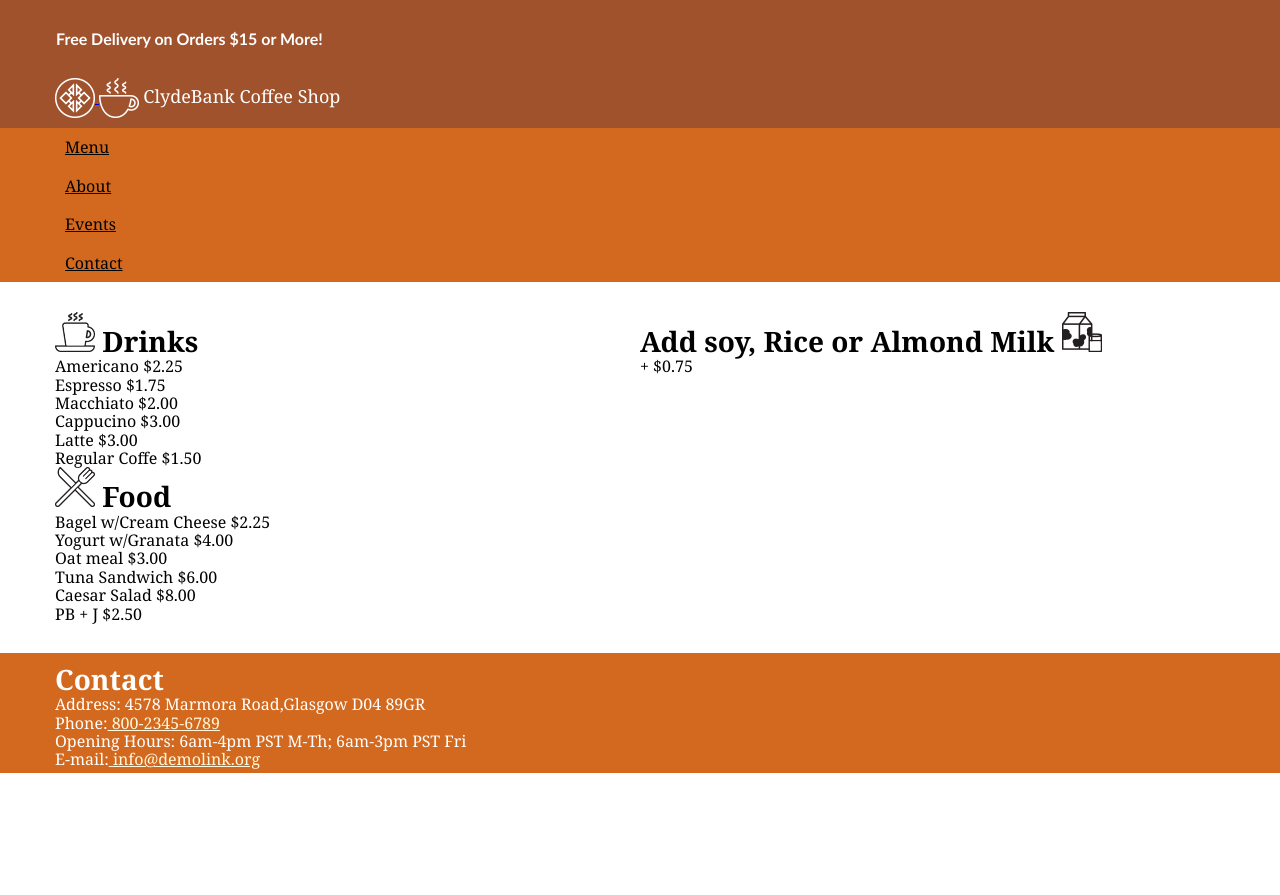
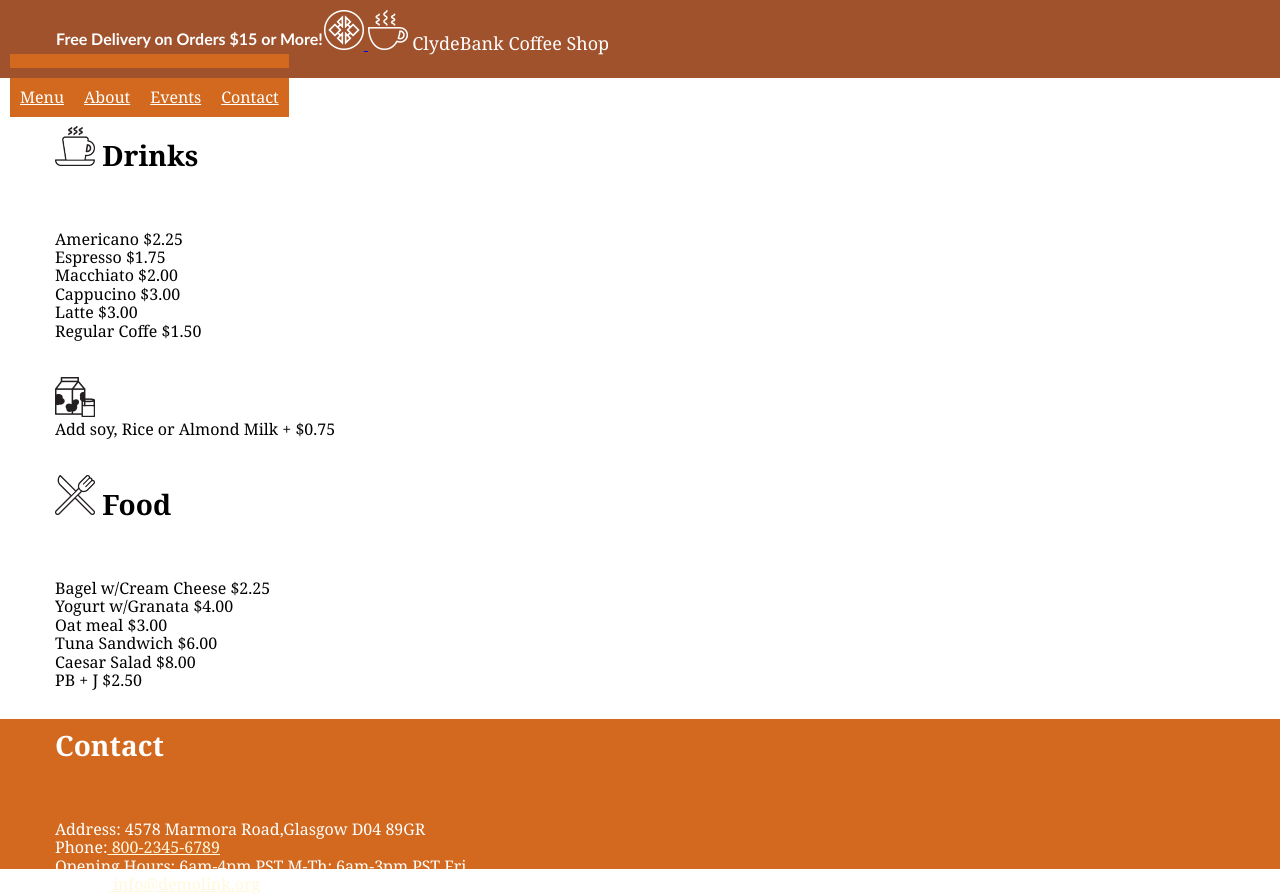
Before and after one commit to Clarkins22/Clarkins22.github.io, a plain HTML site: page index.html in a window 1280 px wide. Before the commit the page ends 800 px from the top, so only its background shows below. Drawn offline with Linux system fonts and the light colour scheme.

Commit message:
small changes

```diff
--- a/css/style.css
+++ b/css/style.css
@@ -5,6 +5,7 @@
     font-family: 'Gill Sans';
     padding: 20px 1px 30px;
     font-weight:bold;
+    float:inline-start
 
 }
 html {
@@ -40,6 +41,7 @@ h2 { font-size: 28px; }
 ul {
     list-style: none;
     padding-left: 0;
+    padding-top: 5%;
     font-weight: 400;
     font-style: normal;
     margin: 0;
@@ -76,6 +78,7 @@ header {
     display: inline-block;
     color: #fff;
     font-size: 18px;
+
 }
 
 .title-header .logo {
@@ -83,15 +86,26 @@ header {
 }
 
 .title-header .logo img {
-    vertical-align: middle;
+    vertical-align: left;
 }
 
-nav { background: chocolate; }
+.navigation-bar { background: chocolate;
+width:max-content;
+}
+
+nav li {float:left;
+background: chocolate;
+
+
+}
 
 nav li a {
     color: #000000;
     display: inline-block;
     padding: 10px 10px;
+    background: chocolate;
+    font-weight: 200;
+    color: #fff;
 }
 
 /* End Header */
@@ -102,7 +116,7 @@ footer {
     background: chocolate;
     color: #fff;
     padding: 10px;
-    height: 100px;
+    height: 130px;
 }
 
 footer a { color: cornsilk; }
--- a/index.html
+++ b/index.html
@@ -8,6 +8,7 @@
     <link rel="stylesheet" type="text/css" href="css/style.css">
 </head>
 <body>
+
 
  <header>
     <div class="container">
@@ -23,9 +24,8 @@
             <div class="title">ClydeBank Coffee Shop</div>
             </div>
     </div>
-</header>
     <nav>
-     <div class="container">
+        <div class="navigation-bar">
            <ul>
                <li class="active"><a href="index.html">Menu</a></li>
                <li><a href="about.html">About</a></li>
@@ -34,12 +34,16 @@
            </ul>
        </div>
    </nav>
+</header>
+
 <main>
     <div class="container">
         <div class="menu-item additional-items">
             <div class="title-item clearfix">
-                <h2><img src="images/drink_icon.png" alt="Icon"> Drinks</h2>
-                <h2>Add soy, Rice or Almond Milk <img src="images/milk_icon.png" alt="Icon"></h2>
+                <br>
+                <h2><img src="images/drink_icon.png" alt="Icon"> Drinks</h2><br>
+
+
             </div>
             <div class="item-inner clearfix">
                 <ul>
@@ -49,14 +53,19 @@
                     <li>Cappucino $3.00</li>
                     <li>Latte $3.00</li>
                     <li>Regular Coffe $1.50</li>
+                    <br>  <br>
+                    <img src="images/milk_icon.png" alt="Icon">
+                    <p>Add soy, Rice or Almond Milk + $0.75</p>
                 </ul>
                 <ul>
-                    <li>+ $0.75</li>
+
+
                 </ul>
             </div>
         </div>
         <div class="menu-item">
             <div class="title-item">
+                <br> <br>
                 <h2><img src="images/food_Icon.png" alt="Icon"> Food</h2>
             </div>
             <div class="item-inner">
```
Also changed, not shown: about.html (+1 -0 lines). Lines whose indentation alone changed are shown as unchanged.
